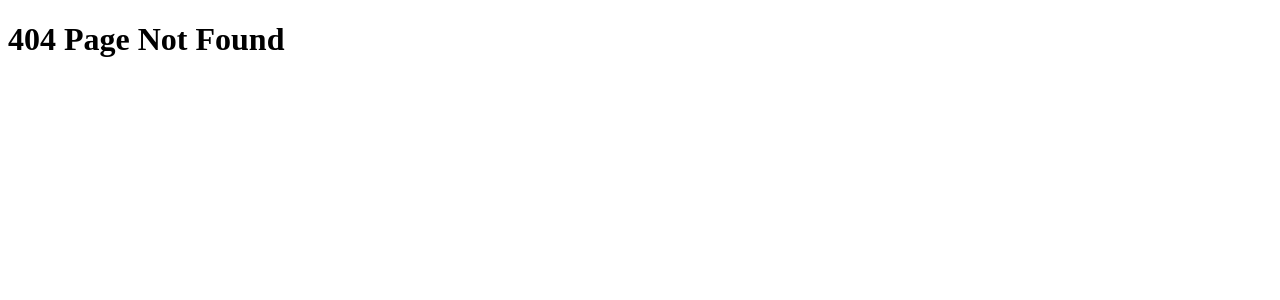
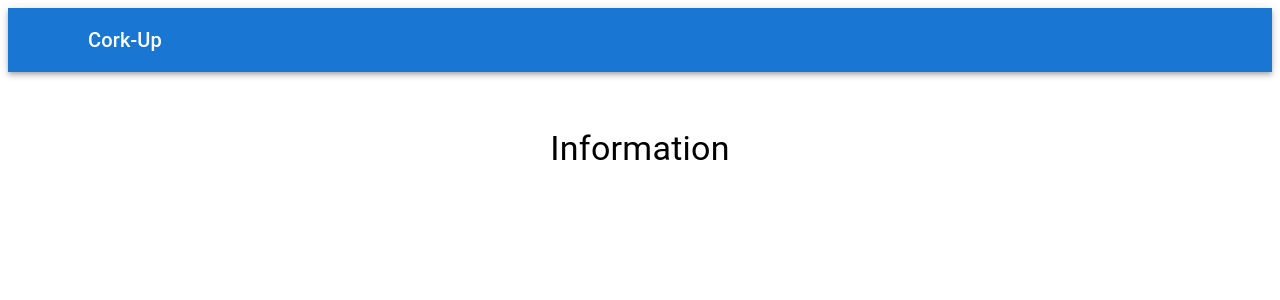
Before and after one commit to katagiri1999/cork-up, a React (Vite) app in the folder react/: page /information in a window 1280 px wide. Before the commit this address had no page. Shown: the top 300 px of the page. Built offline with nearby package versions, Linux system fonts and the light colour scheme; some icons are missing.

Commit message:
add information page

```diff
--- a/react/src/App.jsx
+++ b/react/src/App.jsx
@@ -1,5 +1,6 @@
 import { BrowserRouter as Router, Route, Routes } from 'react-router-dom';
 
+import Information from './views/information.jsx';
 import Login from './views/login.jsx';
 import Menu from './views/menu.jsx';
 
@@ -13,6 +14,7 @@ function App() {
       <Routes>
         <Route path="/" element={<Login />} />
         <Route path="/menu" element={<Menu />} />
+        <Route path="/information" element={<Information />} />
 
         <Route path="*" element={<NotFound />} />
       </Routes>
--- /dev/null
+++ b/react/src/views/information.jsx
@@ -0,0 +1,28 @@
+import {
+  Box,
+  Container,
+  Typography,
+} from "@mui/material";
+
+import Header from "../components/header.jsx";
+
+function Information() {
+  return (
+    <>
+      <title>Information</title>
+      <Header />
+      <Container maxWidth="xs">
+        <Box
+          sx={{ marginTop: 5 }}
+        >
+          <Typography variant="h4" align="center">
+            Information
+          </Typography>
+        </Box>
+
+      </Container>
+    </>
+  );
+};
+
+export default Information;
```
